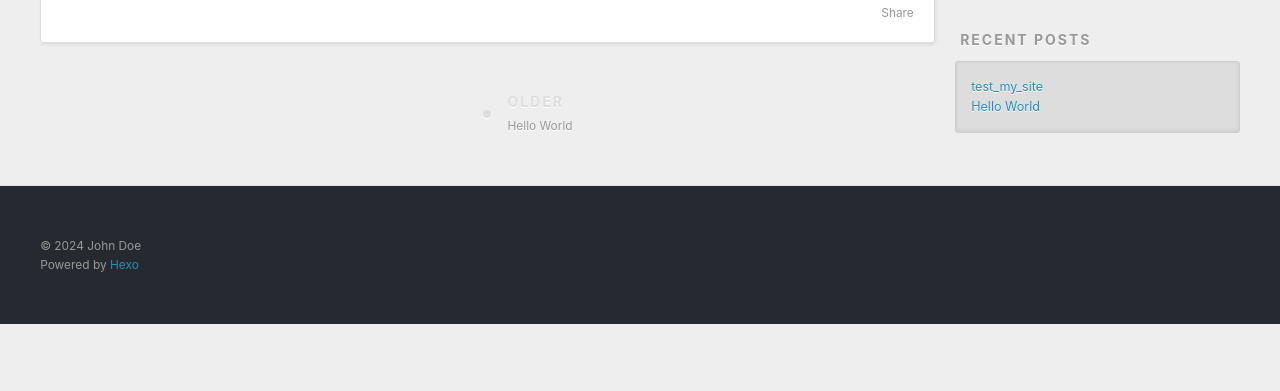
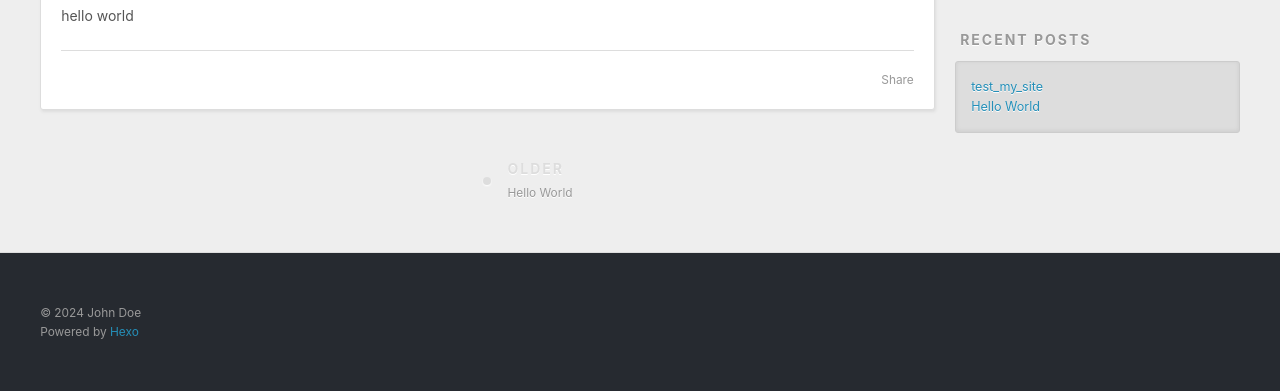
Before and after one commit to s1mpleowo/s1mpleowo.github.io, a plain HTML site: page 2024/07/10/test-my-site/index.html in a window 1280 px wide. Shown: the part 448-839 px from the top of the page. Before the commit the page ends 800 px from the top, so only its background shows below. Drawn offline with Linux system fonts and the light colour scheme.

Commit message:
Site updated: 2024-07-10 16:03:36

```diff
--- a/2024/07/10/test-my-site/index.html
+++ b/2024/07/10/test-my-site/index.html
@@ -6,13 +6,15 @@
 
   <title>test_my_site | Hexo</title>
   <meta name="viewport" content="width=device-width, initial-scale=1, shrink-to-fit=no">
-  <meta property="og:type" content="article">
+  <meta name="description" content="hello world">
+<meta property="og:type" content="article">
 <meta property="og:title" content="test_my_site">
 <meta property="og:url" content="http://example.com/2024/07/10/test-my-site/index.html">
 <meta property="og:site_name" content="Hexo">
+<meta property="og:description" content="hello world">
 <meta property="og:locale" content="en_US">
 <meta property="article:published_time" content="2024-07-10T06:53:06.000Z">
-<meta property="article:modified_time" content="2024-07-10T06:53:06.419Z">
+<meta property="article:modified_time" content="2024-07-10T07:51:34.302Z">
 <meta property="article:author" content="John Doe">
 <meta name="twitter:card" content="summary">
 
@@ -91,6 +93,7 @@
 
     <div class="e-content article-entry" itemprop="articleBody">
 
+        <p>hello world</p>
 
 
     </div>
```
Also changed, not shown: index.html (+1 -0 lines).
